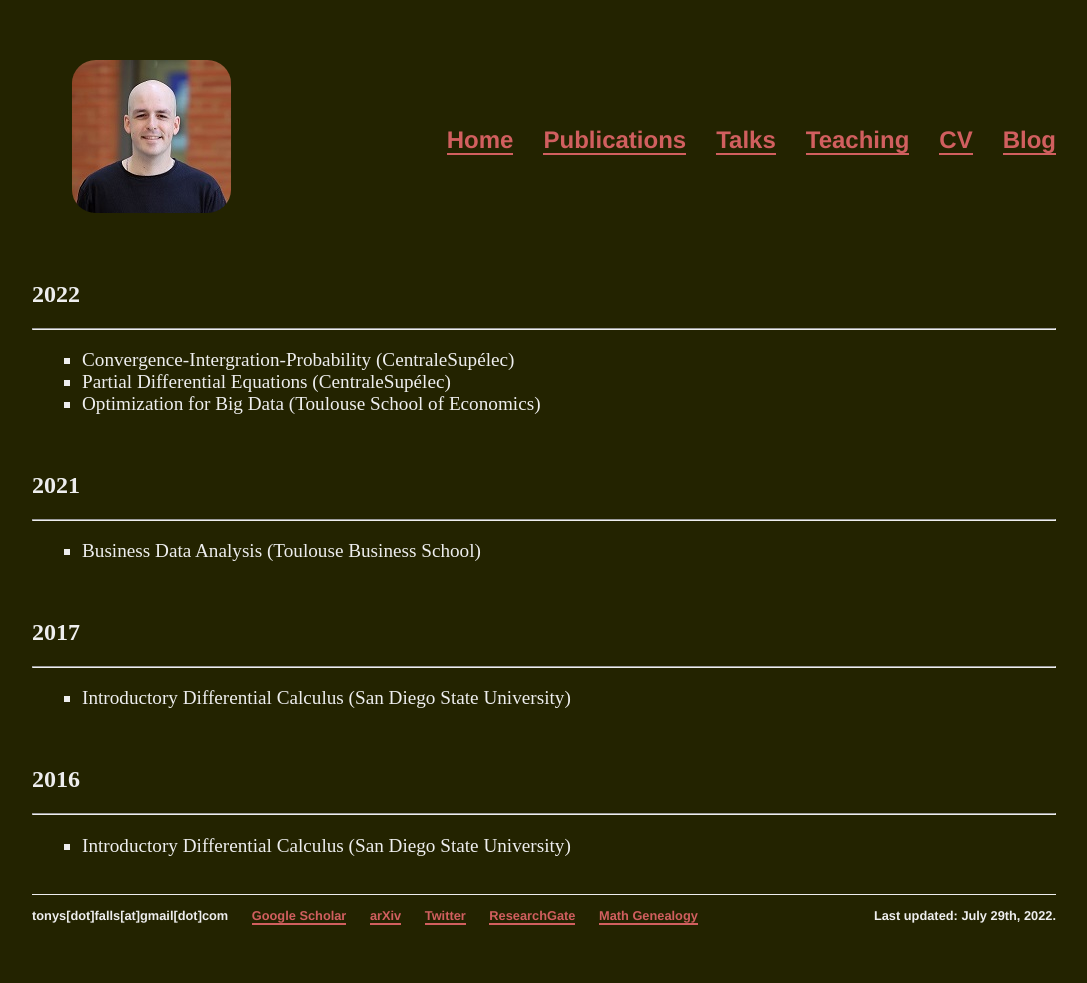
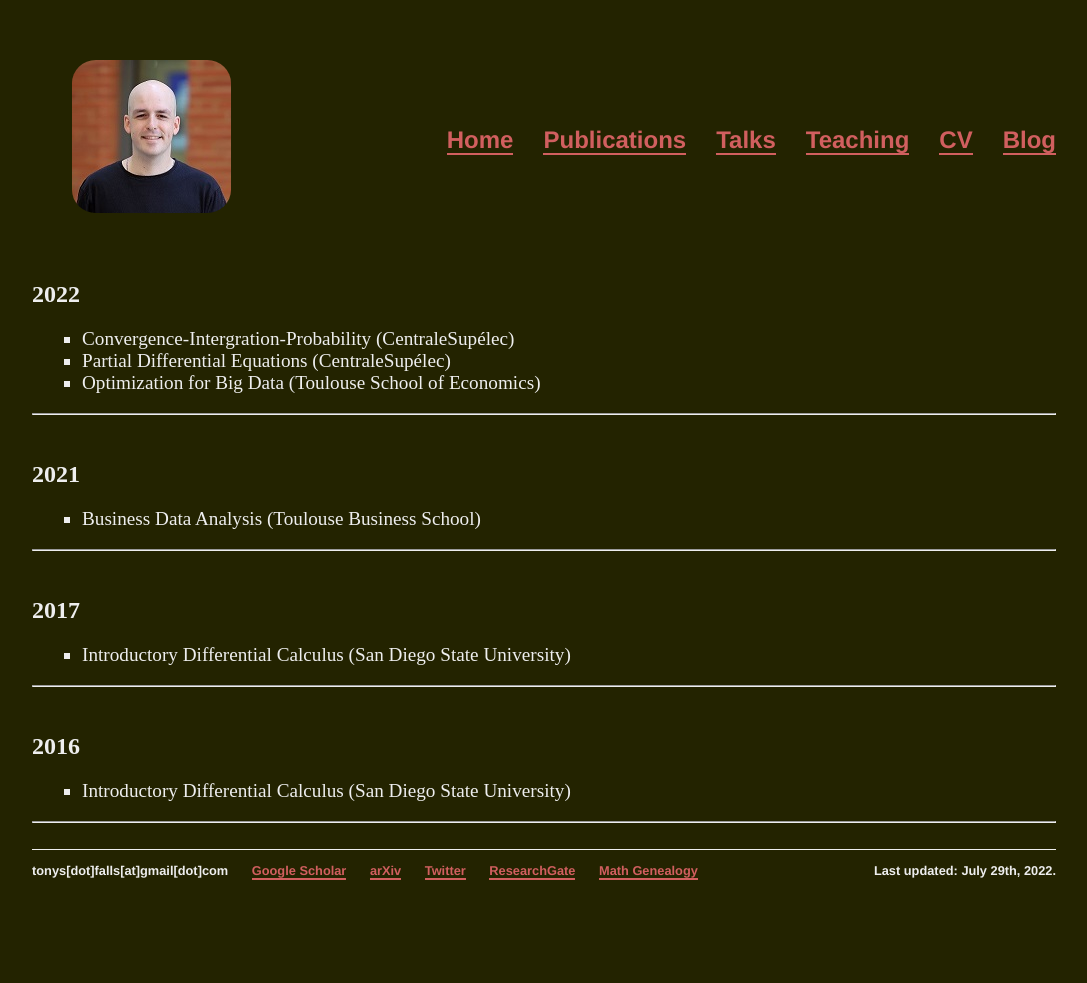
Before and after one commit to tonysf/tonysf.github.io, a Jekyll site: the page built from teaching/index.html, in a window 1280 px wide. Shown: the whole page, without its empty margins (96-1183 px from the left). Built offline with Jekyll 4.4.1, drawn with Linux system fonts in a browser that asks for light colours; after the commit the page ends 938 px from its top, so only the background shows below that.

Commit message:
Fixed news

```diff
--- a/blog/index.html
+++ b/blog/index.html
@@ -3,10 +3,10 @@ layout: default
 title: Blog - Antonio SILVETI-FALLS
 ---
 <h2>Blog Posts</h2>
-<hr>
 <ul class="posts">
 
   {% for post in site.posts %}
     <li><span>{{ post.date | date_to_string }}</span> » <a href="{{ post.url }}" title="{{ post.title }}">{{ post.title }}</a></li>
   {% endfor %}
 </ul>
+<hr>
--- a/cv/index.html
+++ b/cv/index.html
@@ -3,10 +3,9 @@ layout: default
 title: CV - Antonio SILVETI-FALLS
 ---
 <h2>Full CV</h2>
+<p>My full CV is available in pdf form <a href="/cv.pdf">here</a>.</p><br>
 <hr>
-<p>My full CV is available in pdf form <a href="/cv.pdf">here</a>.</p><br>
 <h2>Brief Summary</h2>
-<hr>
 <p>
 	I received three bachelor's degrees in math, applied math, and statistics from <a href="https://www.csuchico.edu/math/">Chico State University</a> in 2015. I then
 	did a master's degree in applied math
@@ -19,3 +18,4 @@ title: CV - Antonio SILVETI-FALLS
 	<a href="https://www.tse-fr.eu/fr/people/jerome-bolte">Jérôme Bolte</a> and <a href="https://www.irit.fr/~Edouard.Pauwels/">Edouard Pauwels</a> since February 2021. Starting in September 2022,
 	I will be joining <a href="https://www.universite-paris-saclay.fr/en">Université de Paris-Saclay</a> as an assistant professor.
 </p>
+<hr>
--- a/main.css
+++ b/main.css
@@ -115,3 +115,9 @@ label {
     float: left;
     margin: 0 0 0 -70px;
 }
+
+ul.news {
+    font-size: 1.2em;
+    line-height: 1.2em;
+    color: #eeeeee;
+}
--- a/publications/index.html
+++ b/publications/index.html
@@ -5,14 +5,13 @@ title: Publications - Antonio SILVETI-FALLS
 <div class="container">
 	<div class="blurb">
 		<h2>In Preparation/Submitted</h2>
-		<hr>
 		<p><ul class="publications">
 			<label><b>[2022]</b></label><li> <u>ASF</u>, Cesare Molinari, Jalal Fadili, <b>A Stochastic
 				Bregman Primal-Dual Splitting Algorithm for Composite Optimization</b><br>
 				<i>Accepted to Pure and Applied Functional Analysis 2022 Special Edition in honor of Bregman</i> <a href="https://arxiv.org/abs/2112.11928">[arXiv]</a></li>
 		</ul></p><br>
+		<hr>
 		<h2>Published</h2>
-		<hr>
 		<p><ul class="publications">
 			<label><b>[2021]</b></label><li> Jérôme Bolte, Tâm Lê, Edouard Pauwels, <u>ASF</u>, <b>Nonsmooth Implicit Differentiation for Machine Learning and
 				Optimization</b><br>
@@ -33,3 +32,4 @@ title: Publications - Antonio SILVETI-FALLS
 			<label><b>[2021]</b></label><li> <u>ASF</u>, <b>First-Order Noneuclidean Splitting Methods for Large-Scale Optimization: Deterministic and Stochastic Algorithms</b><br>
 			<i>University of Caen, Normandie</i> <a href="https://tel.archives-ouvertes.fr/tel-03154499">[HAL]</a></li>
 		</ul>
+		<hr>
--- a/talks/index.html
+++ b/talks/index.html
@@ -5,7 +5,6 @@ title: Talks - Antonio SILVETI-FALLS
 <h2>Upcoming</h2>
 <hr>
 <h2>Past</h2>
-<hr>
 <p><ul class="publications">
 	<label><b>[2022]</b></label><li>  <b>[Arcachon, France]</b> Curves and Surfaces<br>
 		<i>Nonsmooth Implicit Differentiation for Machine Learning.</i></li>
@@ -50,3 +49,4 @@ title: Talks - Antonio SILVETI-FALLS
 	<label><b>[2013]</b></label><li>  <b>[Chico, California]</b> Northern California Undergraduate Mathematics Conference<br>
 		<i>An Application of Bayesian Inference.</i></li>
 </ul></p>
+<hr>
--- a/teaching/index.html
+++ b/teaching/index.html
@@ -3,24 +3,24 @@ layout: default
 title: Teaching - Antonio SILVETI-FALLS
 ---
 <h2>2022</h2>
-<hr>
 <p><ul class="teaching">
 	<li>Convergence-Intergration-Probability (CentraleSupélec)</li>
 	<li>Partial Differential Equations (CentraleSupélec)</li>
 	<li>Optimization for Big Data (Toulouse School of Economics)</li>
-</ul></p><br>
+</ul></p>
+<hr><br>
 <h2>2021</h2>
-<hr>
 <p><ul class="teaching">
 	<li>Business Data Analysis (Toulouse Business School)</li>
-</ul></p><br>
+</ul></p>
+<hr><br>
 <h2>2017</h2>
-<hr>
-<p><ul class="teaching">
-	<li>Introductory Differential Calculus (San Diego State University)</li>
-</ul></p><br>
-<h2>2016</h2>
-<hr>
 <p><ul class="teaching">
 	<li>Introductory Differential Calculus (San Diego State University)</li>
 </ul></p>
+<hr><br>
+<h2>2016</h2>
+<p><ul class="teaching">
+	<li>Introductory Differential Calculus (San Diego State University)</li>
+</ul></p>
+<hr>
```
Also changed, not shown: index.html (+4 -3 lines).
